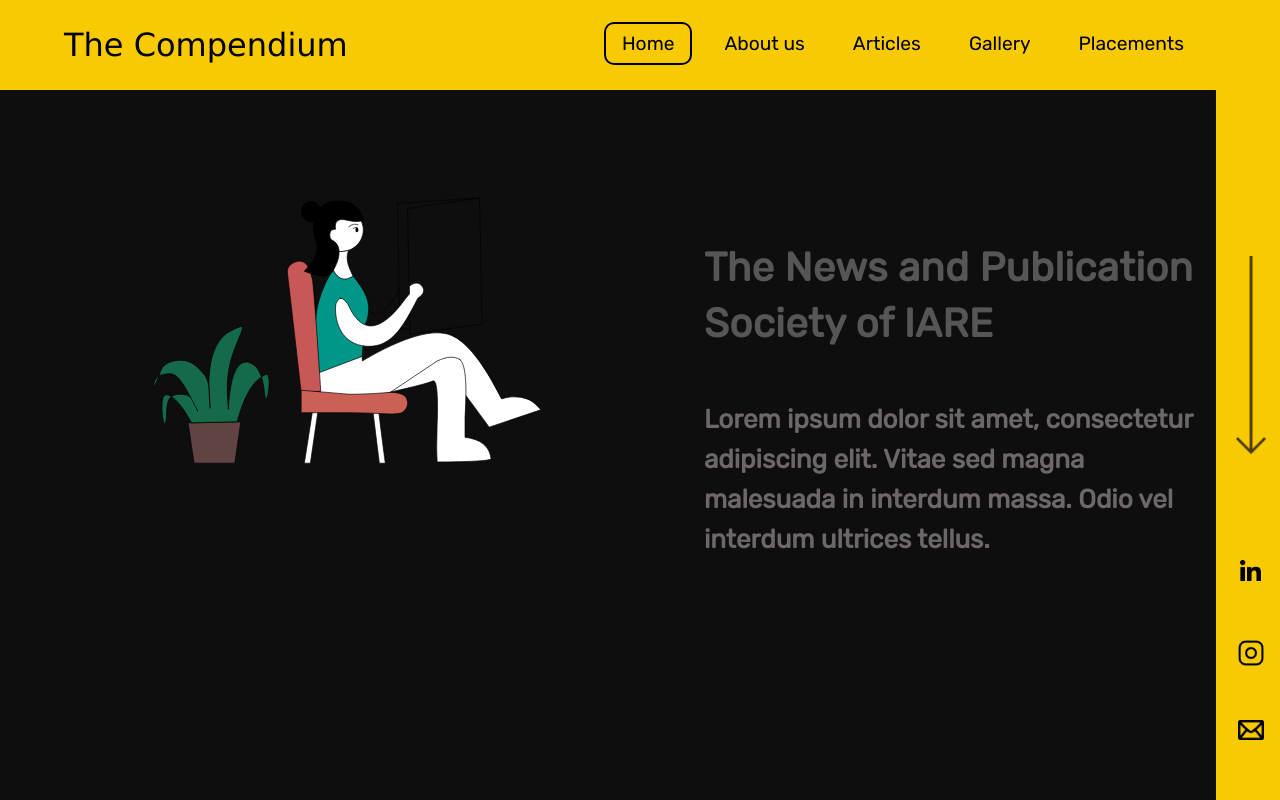
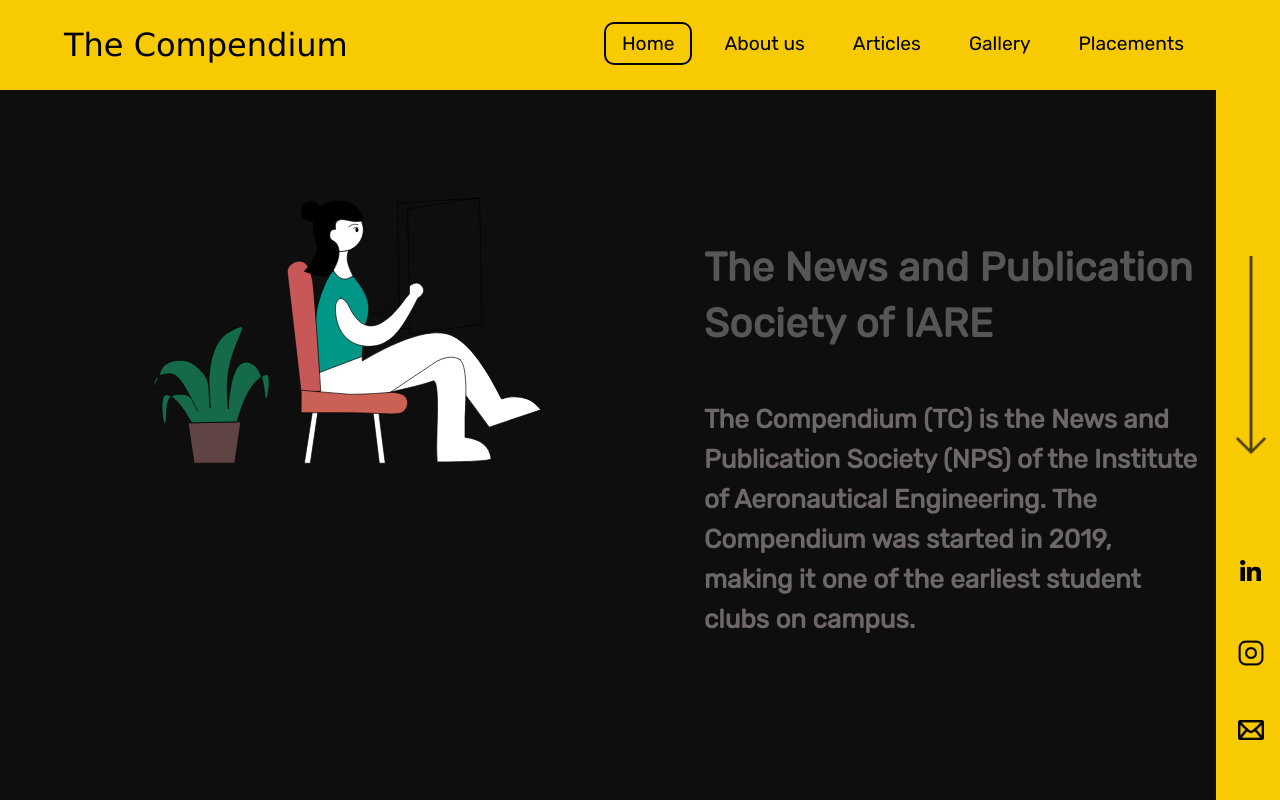
Before and after one commit to Akhilchary/compendium-clientside, a React (Create React App) app: page /creativedirector in a window 1280 px wide. Shown: the top 800 px of the page. Built offline with nearby package versions, Linux system fonts and the light colour scheme.

Commit message:
Update Home.jsx

```diff
--- a/src/pages/Home/Home.jsx
+++ b/src/pages/Home/Home.jsx
@@ -44,7 +44,7 @@
             </div>
             <div className="bodyone">
                 <p className="tagline">The News and Publication Society of IARE</p>
-                <p className="description">Lorem ipsum dolor sit amet, consectetur adipiscing elit. Vitae sed magna malesuada in interdum massa. Odio vel interdum ultrices tellus.</p>
+                <p className="description">The Compendium (TC) is the News and Publication Society (NPS) of the Institute of Aeronautical Engineering. The Compendium was started in 2019, making it one of the earliest student clubs on campus. </p>
                 {/* <h1 className="body1-subscribe">Subscribe</h1> */}
             </div>
         </div>
```
